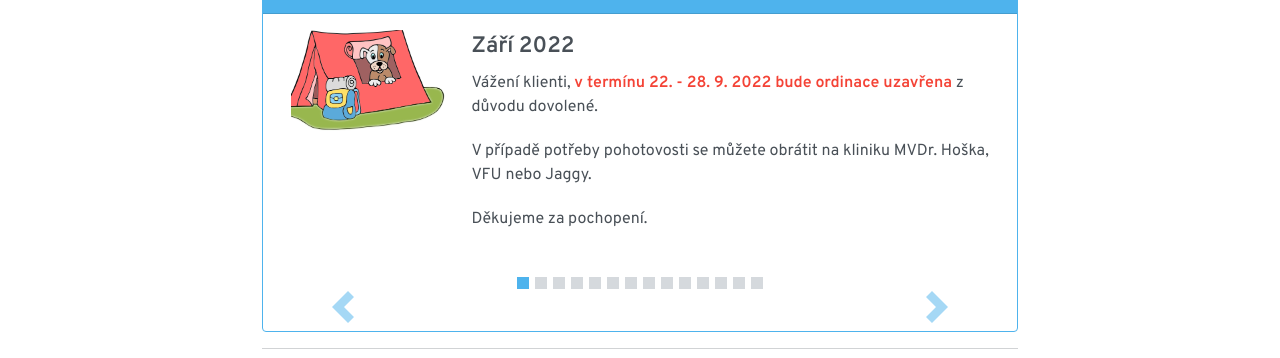
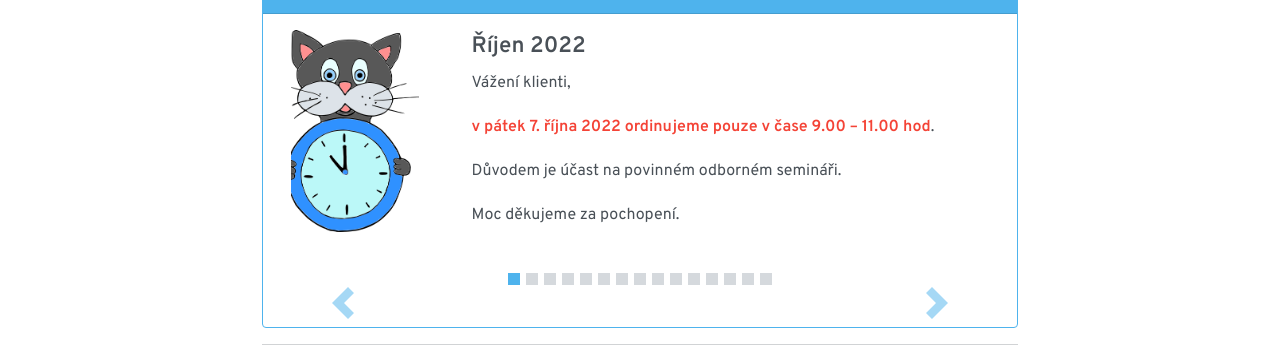
Before and after one commit to vetgalen/vetgalen.cz, a Gatsby site: page / in a window 1280 px wide. Shown: the part 375-733 px from the top of the page. Built offline with nearby package versions, Linux system fonts and the light colour scheme; Gatsby itself is replaced by a stand-in of ours.

Commit message:
feat: oct news

```diff
--- /dev/null
+++ b/content/news/novinky-31.md
@@ -0,0 +1,13 @@
+---
+image: 'do_jedenacti'
+---
+
+## Říjen 2022
+
+Vážení klienti,
+
+<span class="bold text-danger">v pátek 7. října 2022 ordinujeme pouze v čase 9.00 – 11.00 hod</span>.
+
+Důvodem je účast na povinném odborném semináři.
+
+Moc děkujeme za pochopení.
--- a/package.json
+++ b/package.json
@@ -1,7 +1,7 @@
 {
   "name": "vetgalen.cz",
   "description": "Vetgalen.cz",
-  "version": "1.3.3",
+  "version": "1.3.4",
   "repository": {
     "type": "git",
     "url": "https://github.com/vetgalen/vetgalen.cz"
--- a/src/components/News/index.js
+++ b/src/components/News/index.js
@@ -77,6 +77,11 @@ const News = () => {
               gatsbyImageData(width: 140, height: 202, placeholder: NONE, layout: FIXED)
             }
           }
+          do_jedenacti: file(name: {eq: "do_jedenacti"}) {
+            childImageSharp {
+              gatsbyImageData(width: 140, height: 202, placeholder: NONE, layout: FIXED)
+            }
+          }
           alert: file(name: {eq: "alert"}) {
             childImageSharp {
               gatsbyImageData(width: 119, height: 247, placeholder: NONE, layout: FIXED)
@@ -144,6 +149,7 @@ const News = () => {
           cupcake: getImage(data.cupcake),
           krabice: getImage(data.krabice),
           od_peti: getImage(data.od_peti),
+          do_jedenacti: getImage(data.do_jedenacti),
           alert: getImage(data.alert),
           mask: getImage(data.mask),
           zajicek: getImage(data.zajicek),
```
Also changed, not shown: content/images/do_jedenacti.png (added).
